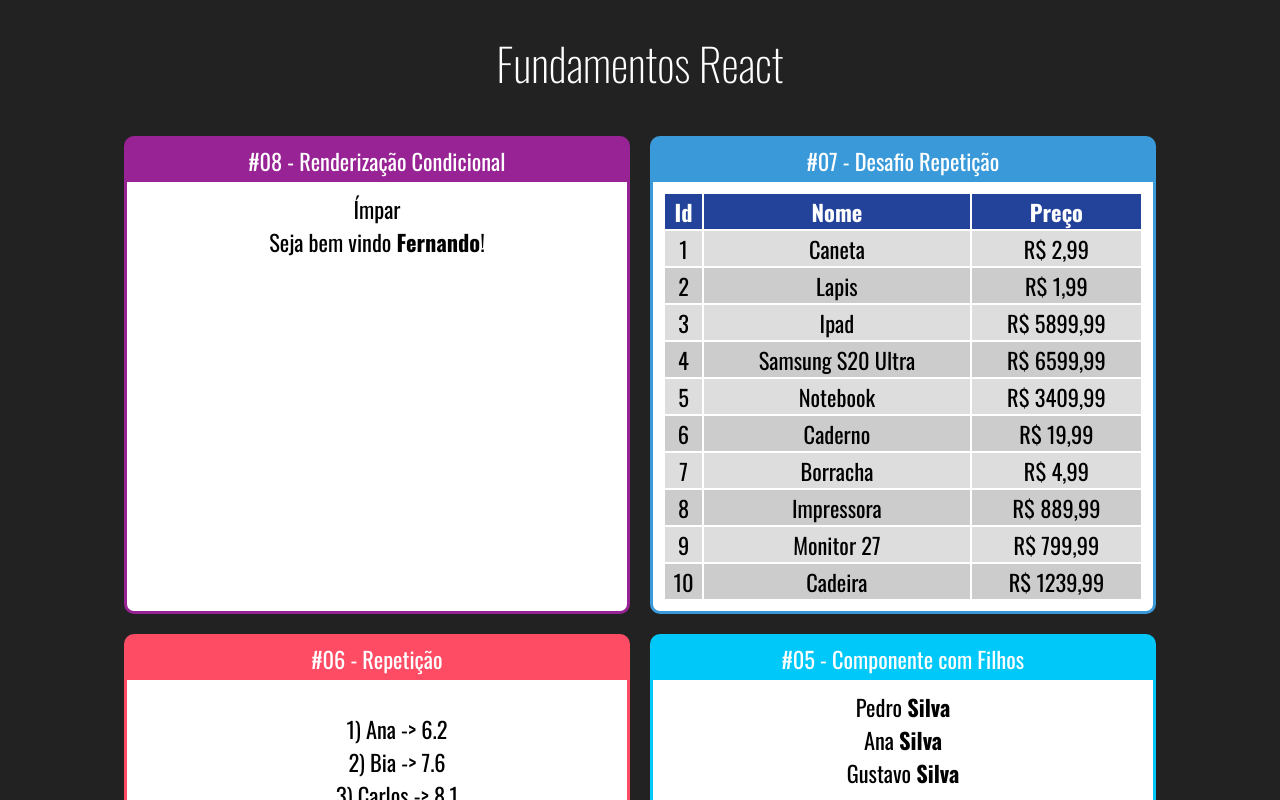
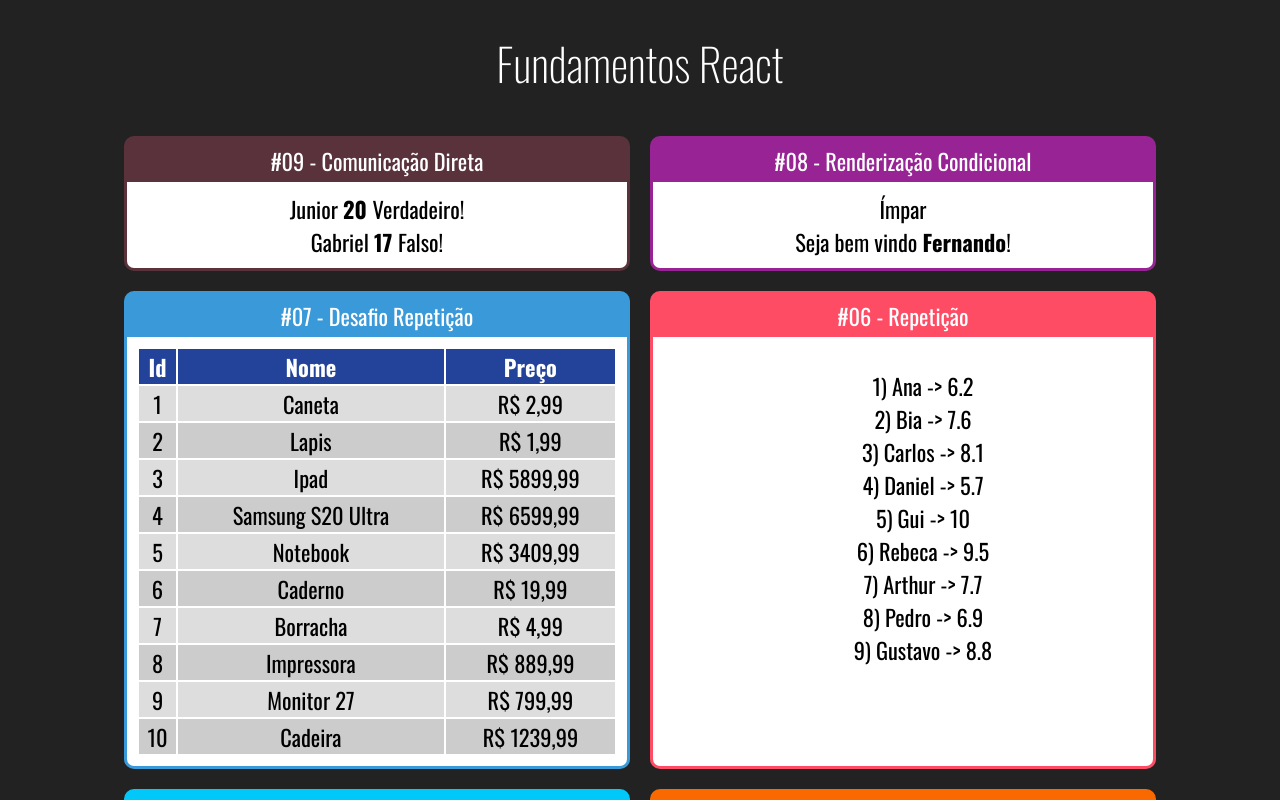
Before and after one commit to israelbulcaotavares/fundamentos-react, a React (Create React App) app: page / in a window 1280 px wide. Shown: the top 800 px of the page. Built offline with nearby package versions, Linux system fonts and the light colour scheme.

Commit message:
Comunicação direta

```diff
--- a/src/App.jsx
+++ b/src/App.jsx
@@ -7,6 +7,7 @@ import Primeiro from "./components/basicos/Primeiro";
 import ComParametro from "./components/basicos/ComParametro";
 import Card from "./components/layout/Card";
 
+import DiretaPai from "./components/comunicacao/DiretaPai";
 import ListaAlunos from "./components/repeticao/ListaAlunos";
 import Familia from "./components/basicos/Familia";
 import FamiliaMembro from "./components/basicos/FamiliaMembro";
@@ -20,6 +21,9 @@ export default () => {
       <h1>Fundamentos React</h1>
 
       <div className="Cards">
+        <Card titulo="#09 - Comunicação Direta" color="#59323C">
+          <DiretaPai/>
+        </Card>
         <Card titulo="#08 - Renderização Condicional" color="#982395">
           <ParOuImpar numero={21} />
           <UsuarioInfo usuario={{ nome: 'Fernando' }} />
--- /dev/null
+++ b/src/components/comunicacao/DiretaFilho.jsx
@@ -0,0 +1,11 @@
+import React from "react";
+
+export default props => {
+    return(
+        <div>
+            <span>{props.nome} </span>
+            <span><strong>{props.idade} </strong></span>
+            <span>{props.nerd ? 'Verdadeiro' : 'Falso'}!</span>
+        </div>
+    )
+}
--- /dev/null
+++ b/src/components/comunicacao/DiretaPai.jsx
@@ -0,0 +1,11 @@
+import React from "react";
+import DiretaFilho from "./DiretaFilho";
+
+export default (props) => {
+  return (
+    <div>
+      <DiretaFilho nome="Junior" idade={20} nerd={true} />
+      <DiretaFilho nome="Gabriel" idade={17} nerd={false} />
+    </div>
+  );
+};
```
Also changed, not shown: src/components/condicional/UsuarioInfo.jsx (+0 -7 lines).
